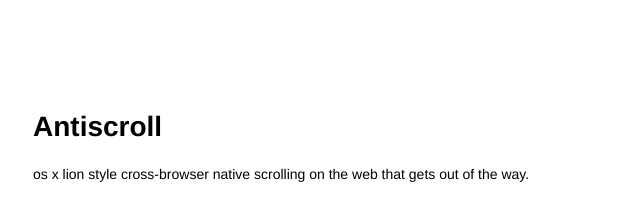
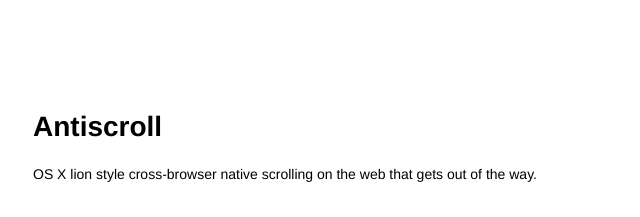
Before and after one commit to Automattic/antiscroll, a plain HTML site: page index.html in a window 1280 px wide. Shown: the top 217 px of the page, 75-715 px from the left. Drawn offline with Linux system fonts and the light colour scheme.

Commit message:
Standardize spelling of OS X

```diff
--- a/index.html
+++ b/index.html
@@ -1,7 +1,7 @@
 <!doctype html>
 <html>
   <head>
-    <title>Antiscroll - os x lion style cross-browser native scrolling on the web that gets out of the way</title>
+    <title>Antiscroll - OS X lion style cross-browser native scrolling on the web that gets out of the way</title>
     <link href="antiscroll.css" rel="stylesheet" />
 
     <style>
@@ -171,7 +171,7 @@
   <body>
     <div id="page">
       <h1>Antiscroll</h1>
-      <p>os x lion style cross-browser native scrolling on the web that gets out of the way.</p>
+      <p>OS X lion style cross-browser native scrolling on the web that gets out of the way.</p>
       <ul id="features">
         <li>supports mousewheels, trackpads, other input devices natively.</li>
         <li>total size is <b>1kb</b> minified and gzipped.</li>
```
Also changed, not shown: README.md.
